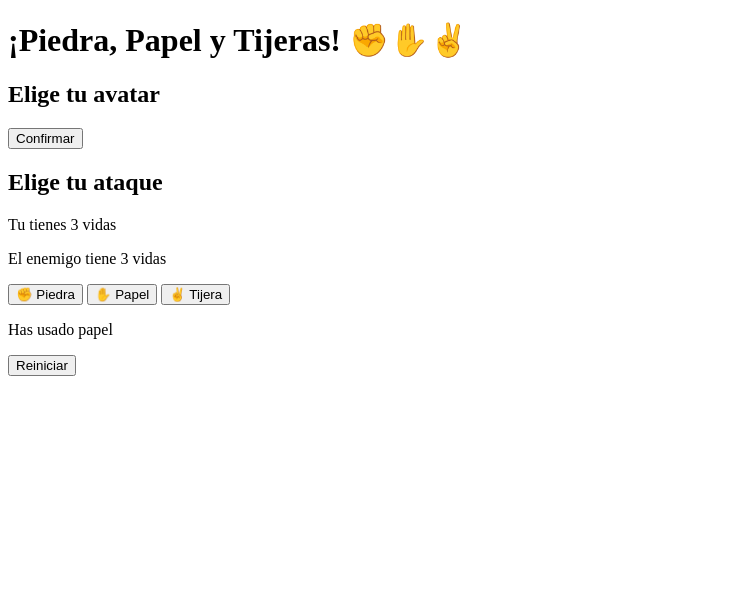
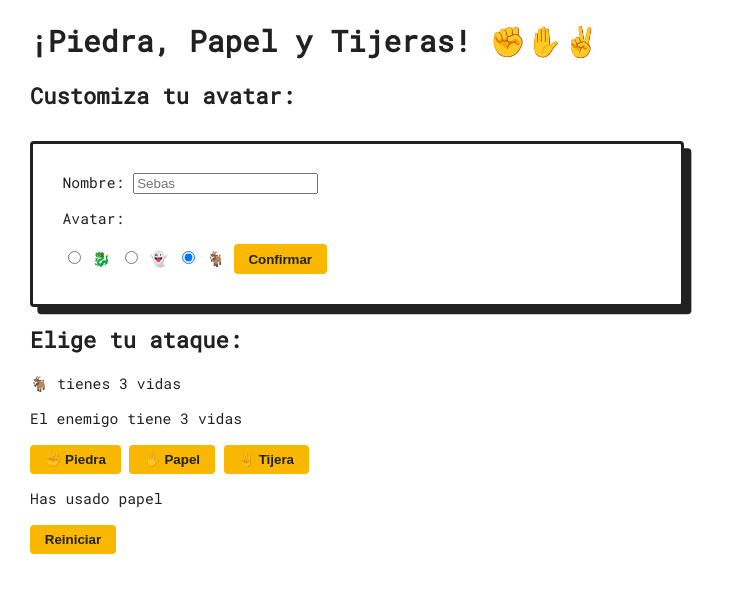
Before and after one commit to in-doce/elements-game-platzi, a plain HTML site: page index.html in a window 1280 px wide. Both pictures are taken after a click on the button "Confirmar". Shown: the whole page, without its empty margins (0-747 px from the left). Drawn offline with Linux system fonts and the light colour scheme; a web font is replaced by a local one.

Commit message:
Algunas mejoras al código

```diff
--- /dev/null
+++ b/css/style.css
@@ -0,0 +1,55 @@
+@import url('https://rsms.me/inter/inter.css');
+
+:root {
+  --color-light: white;
+  --color-dark: #212121;
+  --color-signal: #fab700;
+
+  --color-background: var(--color-light);
+  --color-text: var(--color-dark);
+  --color-accent: var(--color-signal);
+
+  --size-bezel: .5rem;
+  --size-radius: 4px;
+
+  line-height: 1.4;
+  font-family: 'Roboto Mono', monospace;
+  font-size: calc(.6rem + .4vw);
+  color: var(--color-text);
+  background: var(--color-background);
+  font-weight: 300;
+  padding: 0 calc(var(--size-bezel) * 3);
+}
+
+body {
+  background-color: car(--color-background);
+  color: var(--color-text);
+}
+
+.box {
+  max-width: 40rem;
+  padding: 1rem;
+  background: var(--color-background);
+  padding: calc(4 * var(--size-bezel));
+  margin-top: calc(4 * var(--size-bezel));
+  border-radius: var(--size-radius);
+  border: 3px solid var(--color-shadow, currentColor);
+  box-shadow: .5rem .5rem 0 var(--color-shadow, currentColor);
+}
+
+button {
+  color: currentColor;
+  padding: var(--size-bezel) calc(var(--size-bezel) * 2);
+  background: var(--color-accent);
+  border: none;
+  border-radius: var(--size-radius);
+  font-weight: 900;
+}
+
+#nombre-jugador {
+  font-weight: 800;
+}
+
+#input-avatar {
+  width: 900px;
+}
--- a/index.html
+++ b/index.html
@@ -4,21 +4,43 @@
   <meta charset="UTF-8">
   <meta http-equiv="X-UA-Compatible" content="IE=edge">
   <meta name="viewport" content="width=device-width, initial-scale=1.0">
-  <!-- <script src="app.js"></script> -->
+  <script src="./js/game.js"></script>
+  <link rel="stylesheet" href="./css/style.css">
   <title>Piedra, Papel Y Tijeras</title>
+  <link rel="preconnect" href="https://fonts.googleapis.com">
+  <link rel="preconnect" href="https://fonts.gstatic.com" crossorigin>
+  <link href="https://fonts.googleapis.com/css2?family=Roboto+Mono&display=swap" rel="stylesheet">
 </head>
 <body>
   <h1>¡Piedra, Papel y Tijeras! ✊✋✌️</h1>
 
   <section id="seleccion-avatar">
-    <h2>Elige tu avatar</h2>
-    <!-- Aca van los avatares a seleccionar -->
-    <button>Confirmar</button>
+    <h2>Customiza tu avatar:</h2>
+    <div class="box">
+      <label for="nombre">
+        Nombre:
+        <input type="text" name="avatar" id="name" placeholder="Sebas">
+      </label>
+      <p>Avatar:</p>
+      <label for="dragon">
+        <input type="radio" name="genero" id="dragon" value="dragon">
+        <span class="input-avatar">🐉</span>
+      </label>
+      <label for="fantasma" title="Booo">
+        <input type="radio" name="genero" id="fantasma" value="fantasma">
+        <span class="input-avatar">👻</span>
+      </label>
+      <label for="cabra">
+        <input type="radio" name="genero" id="cabra" value="cabra" checked>
+        <span class="input-avatar">🐐</span>
+      </label>
+      <button id="confirmar-avatar">Confirmar</button>
+    </div>
   </section>
 
   <section id="seleccion-ataque">
-    <h2>Elige tu ataque</h2>
-    <p>Tu tienes <span>3</span> vidas</p>
+    <h2>Elige tu ataque:</h2>
+    <p><span id="nombre-jugador"></span> tienes <span>3</span> vidas</p>
     <p>El enemigo tiene <span>3</span> vidas</p>
     <button>✊ Piedra</button>
     <button>✋ Papel</button>
--- /dev/null
+++ b/js/game.js
@@ -0,0 +1,33 @@
+function iniciarJuego() {
+  let eleccionGenero = document.getElementById("confirmar-avatar");
+  eleccionGenero.addEventListener("click", confirmarAvatar);
+}
+
+function confirmarAvatar() {
+  // Confirmacion del nombre
+  const inputNombreJugador = document.getElementById("name").value;
+
+  // Confirmacion del genero
+  const inputAvatarDragon = document.getElementById("dragon");
+  const inputAvatarFantasma = document.getElementById("fantasma");
+  const inputAvatarCabra = document.getElementById("cabra");
+  let mensajeAvatar = "";
+
+  if (inputAvatarDragon.checked) {
+    mensajeAvatar = "🐉";
+  } else if (inputAvatarFantasma.checked) {
+    mensajeAvatar = "👻";
+  } else if (inputAvatarCabra.checked) {
+    mensajeAvatar = "🐐";
+  } else {
+    mensajeAvatar = "Tienes que seleccionar una mascota";
+  }
+
+  // mensaje de confirmación
+  let mensajeConfirmacion = document.getElementById("nombre-jugador");
+  mensajeConfirmacion.innerHTML = `${mensajeAvatar} ${inputNombreJugador}`;
+}
+
+
+// Permite que cargue todo el HTML para luego iniciar los scripts
+window.addEventListener("load", iniciarJuego);
```
